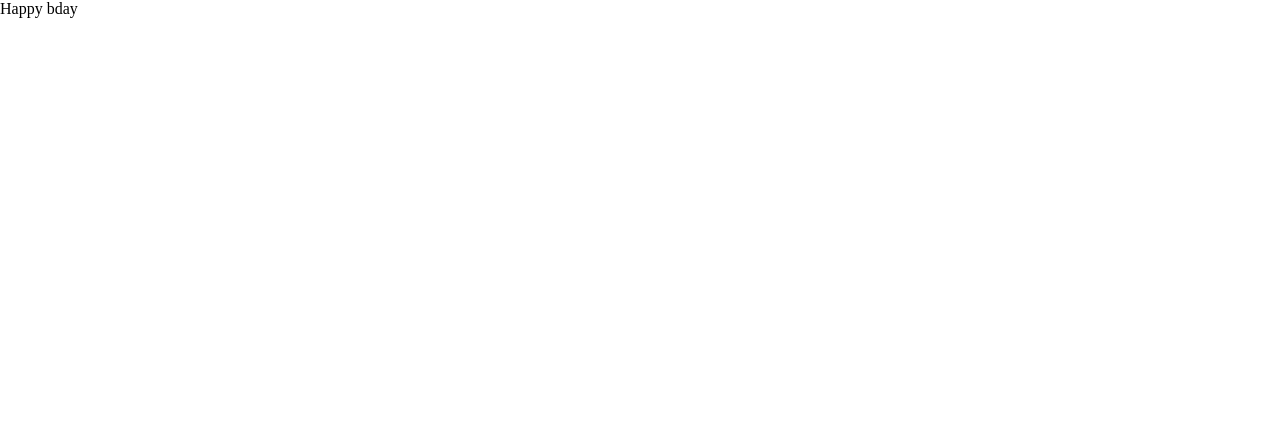
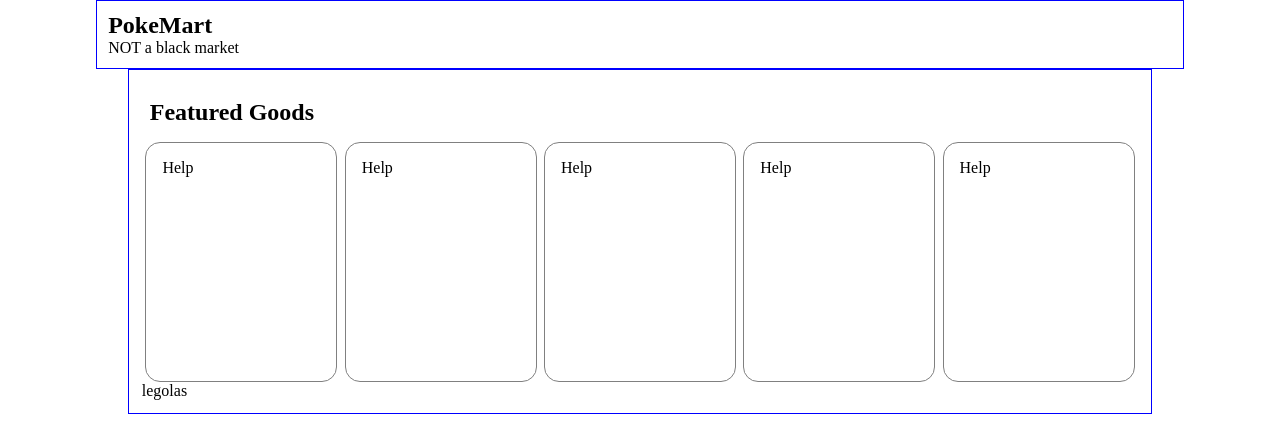
Before and after one commit to LFarparan/PokeMart, a React (Vite) app: page /store in a window 1280 px wide. Shown: the top 438 px of the page. Built offline with nearby package versions, Linux system fonts and the light colour scheme; no server answers.

Commit message:
added API fetching for featured pokemons

```diff
--- a/src/Homepage.jsx
+++ b/src/Homepage.jsx
@@ -1,5 +1,5 @@
 import { useState } from 'react'
-import './App.css'
+import './Homepage.css'
 import Company from './components/Company'
 import Landing from './components/LandingPage'
 
--- /dev/null
+++ b/src/Store.css
@@ -0,0 +1,37 @@
+*{
+    box-sizing: border-box;
+    margin: 0;
+    padding: 0;
+}
+
+.store-header{
+    border: 1px solid blue;
+    max-width: 85%;
+    margin: auto;
+}
+
+.featured-section{
+    border: 1px solid blue;
+    max-width: 80%;
+    margin: auto;
+    padding: max(10px,1vw);
+}
+
+h2.feat{
+    margin: 1rem .5rem;
+}
+
+.featurecon{
+    display: flex;
+    justify-content: space-around;
+}
+
+
+.cards{
+    width: 15vw;
+    min-height: 30vh;
+    border: 1px solid gray;
+    border-radius: 15px;
+    padding: 1rem;
+
+}
--- /dev/null
+++ b/src/Storepage.jsx
@@ -0,0 +1,16 @@
+import Company from "./components/Company"
+import Featured from "./components/Featured"
+import './Store.css'
+
+export default function StorePage(){
+    return(
+        <>
+            <div className="store-header">
+                <Company/>
+            </div>
+            <div className="featured-section">
+                <Featured/>
+            </div>
+        </>
+    )
+}
--- /dev/null
+++ b/src/components/Featcard.jsx
@@ -0,0 +1,8 @@
+export default function Featcard(){
+
+    return(
+        <div className="cards">
+            Help
+        </div>
+    )
+}
--- /dev/null
+++ b/src/components/Featured.jsx
@@ -0,0 +1,35 @@
+import Featcard from "./Featcard"
+import getPokemon from "./getPokemon"
+import React, { useEffect, useState, useRef } from "react"
+
+export default function Featured(){
+    const pokeData = useRef(null);
+    const [pokename, setPokename] = useState('legolas');
+    const featPoke = 'milotic'
+    useEffect(()=> {
+        const getPoke = async() => {
+            let url = 'https://pokeapi.co/api/v2/pokemon/' + featPoke
+            const response = await fetch( url, {mode: 'cors'})
+            const pokeData = await response.json();
+            setPokename(pokeData.species.name)
+        }
+        getPoke();
+    },[])
+
+
+
+    return(
+        <>
+            <h2 className="feat"> Featured Goods </h2>
+            <div className="featurecon">
+                <Featcard/>
+                <Featcard/>
+                <Featcard/>
+                <Featcard/>
+                <Featcard/>
+            </div>
+            <p> {pokename} </p>
+        </>
+
+    )
+}
--- a/src/components/StorePage.jsx
+++ /dev/null
@@ -1,3 +0,0 @@
-export default function StorePage(){
-    return( <p> Happy bday </p>)
-}
--- /dev/null
+++ b/src/components/getPokemon.jsx
@@ -0,0 +1,14 @@
+export default async function getPokemon(pokemon){
+    // async function getGif(){
+    //     let searchWord = document.getElementById('search').value;
+    //     let url = 'https://api.giphy.com/v1/gifs/translate?api_key=VSwsCi1Ef1JLjObtqQUbOyesCLI9lcST&s=' + searchWord;
+    //     const response = await fetch( url , {mode: 'cors'});
+    //     const jasoned = await response.json();
+    //     img.src = jasoned.data.images.original.url;
+    //   }
+    let url = 'https://pokeapi.co/api/v2/pokemon/' + pokemon
+    const response = await fetch( url, {mode: 'cors'})
+    const jsoned = await response.json();
+    console.log(jsoned.species.name)
+    return jsoned;
+}
--- a/src/main.jsx
+++ b/src/main.jsx
@@ -1,7 +1,7 @@
 import React from 'react'
 import ReactDOM from 'react-dom/client'
 import App from './Homepage.jsx'
-import StorePage from './components/StorePage.jsx'
+import StorePage from './Storepage.jsx'
 import './index.css'
 import { createBrowserRouter, RouterProvider } from 'react-router-dom'
 
```
Also changed, not shown: src/Homepage.css (renamed from src/App.css).
